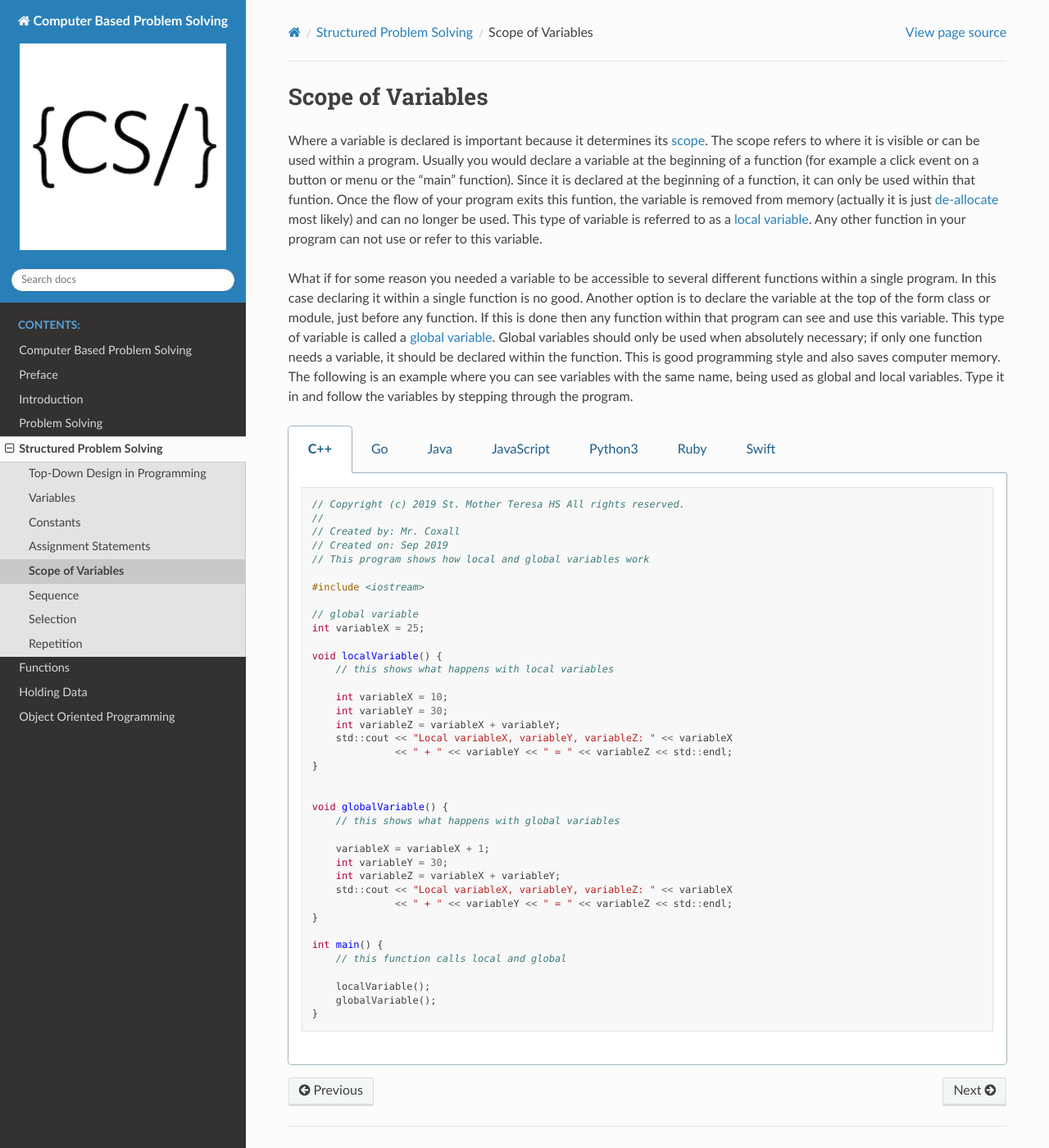
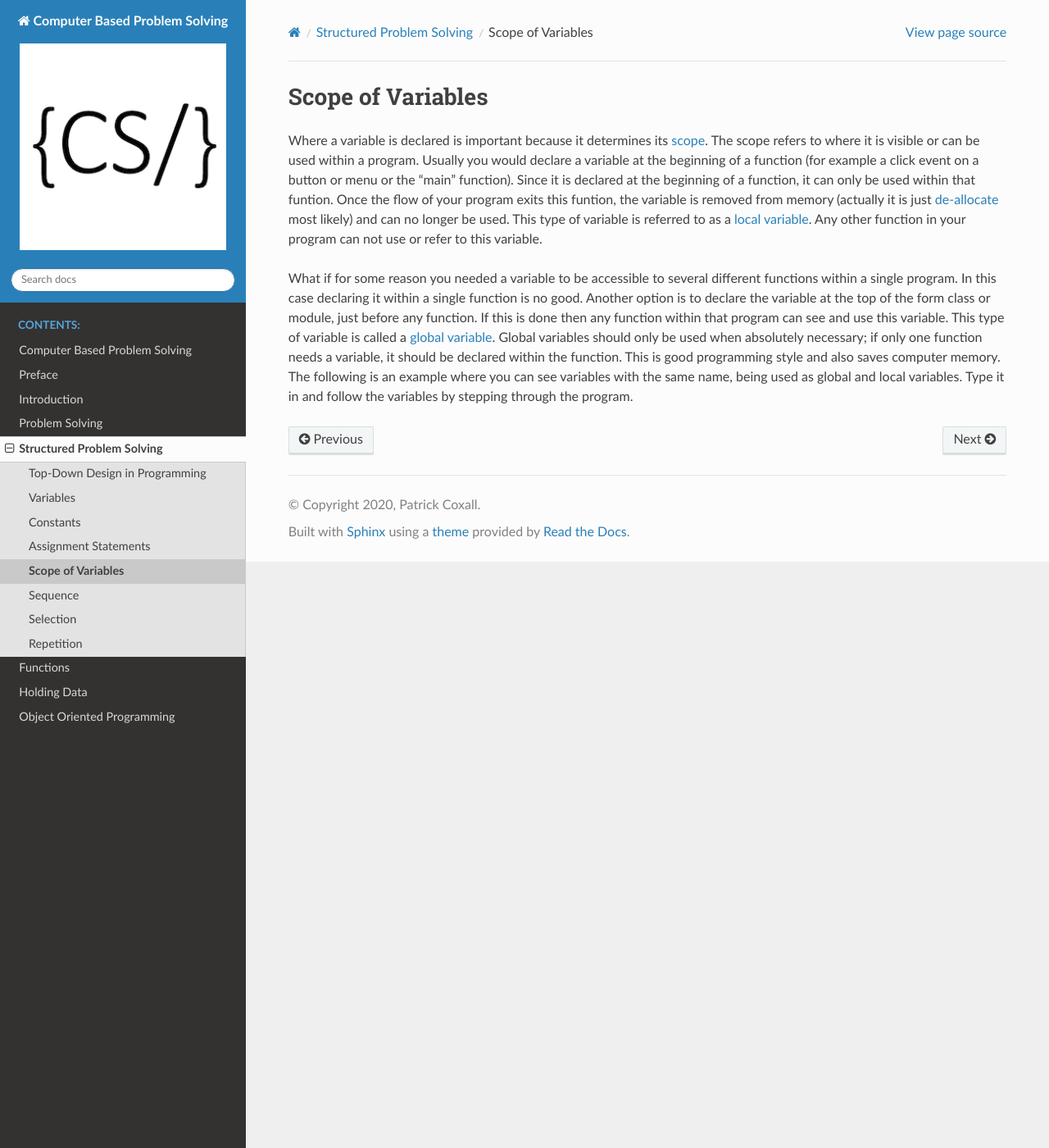
Before and after one commit to Mr-Coxall/Computer-Based-Problem-Solving, a Sphinx documentation site: the page built from docs/structured-problem-solving/scope-of-variables.rst, in a window 1280 px wide and 1400 px high. Shown: the whole window at 82% size. Built offline with Sphinx 7.4.7 and the Read the Docs theme 2.0.0, drawn with Linux system fonts in a browser that asks for light colours; pages that are not in the unit, such as notebooks, are missing from menus.

Commit message:
Add files via upload

```diff
--- a/docs/structured-problem-solving/scope-of-variables.rst
+++ b/docs/structured-problem-solving/scope-of-variables.rst
@@ -6,125 +6,3 @@ Scope of Variables
 Where a variable is declared is important because it determines its `scope <https://en.wikipedia.org/wiki/Scope_(computer_science)>`_. The scope refers to where it is visible or can be used within a program. Usually you would declare a variable at the beginning of a function (for example a click event on a button or menu or the "main" function). Since it is declared at the beginning of a function, it can only be used within that funtion. Once the flow of your program exits this funtion, the variable is removed from memory (actually it is just `de-allocate <https://en.wikipedia.org/wiki/Garbage_%28computer_science%29>`_ most likely) and can no longer be used. This type of variable is referred to as a `local variable <https://en.wikipedia.org/wiki/Local_variable>`_. Any other function in your program can not use or refer to this variable.
 
 What if for some reason you needed a variable to be accessible to several different functions within a single program. In this case declaring it within a single function is no good. Another option is to declare the variable at the top of the form class or module, just before any function. If this is done then any function within that program can see and use this variable. This type of variable is called a `global variable <https://en.wikipedia.org/wiki/Global_variable>`_. Global variables should only be used when absolutely necessary; if only one function needs a variable, it should be declared within the function. This is good programming style and also saves computer memory. The following is an example where you can see variables with the same name, being used as global and local variables. Type it in and follow the variables by stepping through the program.
-
-.. tabs::
-
-  .. group-tab:: C++
-
-    .. code-block:: C++
-
-	// Copyright (c) 2019 St. Mother Teresa HS All rights reserved.
-	//
-	// Created by: Mr. Coxall
-	// Created on: Sep 2019
-	// This program shows how local and global variables work
-
-	#include <iostream>
-
-	// global variable
-	int variableX = 25;
-
-	void localVariable() {
-	    // this shows what happens with local variables
-
-	    int variableX = 10;
-	    int variableY = 30;
-	    int variableZ = variableX + variableY;
-	    std::cout << "Local variableX, variableY, variableZ: " << variableX
-	              << " + " << variableY << " = " << variableZ << std::endl;
-	}
-
-
-	void globalVariable() {
-	    // this shows what happens with global variables
-
-	    variableX = variableX + 1;
-	    int variableY = 30;
-	    int variableZ = variableX + variableY;
-	    std::cout << "Local variableX, variableY, variableZ: " << variableX
-	              << " + " << variableY << " = " << variableZ << std::endl;
-	}
-
-	int main() {
-	    // this function calls local and global
-
-	    localVariable();
-	    globalVariable();
-	}
-
-
-  .. group-tab:: Go
-
-    .. code-block:: Go
-
-      // This program shows how local and global variables work
-
-  .. group-tab:: Java
-
-    .. code-block:: Java
-
-       // This program shows how local and global variables work
-
-  .. group-tab:: JavaScript
-
-    .. code-block:: JavaScript
-
-       // This program shows how local and global variables work
-
-  .. group-tab:: Python3
-
-    .. code-block:: Python
-
-	#!/usr/bin/env python3
-
-	# Created by: Mr. Coxall
-	# Created on: Sept 2019
-	# This program shows how local and global variables work
-
-	# global variable
-	variable_X = 25
-
-
-	def local_variable():
-	    # this shows what happens with local variables
-
-	    variable_X = 10
-	    variable_Y = 30
-	    variable_Z = variable_X + variable_Y
-	    print("Local variable_X, variable_Y, variable_Z: {0} + {1} = {2}".
-	          format(variable_X, variable_Y, variable_Z))
-
-
-	def global_variable():
-	    # this shows what happens with global variables
-
-	    global variable_X
-	    variable_X = variable_X + 1
-	    variable_Y = 30
-	    variable_Z = variable_X + variable_Y
-	    print("Global variable_X, variable_Y, variable_Z: {0} + {1} = {2}".
-	          format(variable_X, variable_Y, variable_Z))
-
-
-	def main():
-	    # this function shows how local and global variables work
-
-	    local_variable()
-	    global_variable()
-
-
-	if __name__ == "__main__":
-	    main()
-
-
-  .. group-tab:: Ruby
-
-    .. code-block:: Ruby
-
-       # This program shows how local and global variables work
-
-  .. group-tab:: Swift
-
-    .. code-block:: Swift
-
-      // This program shows how local and global variables work
```
